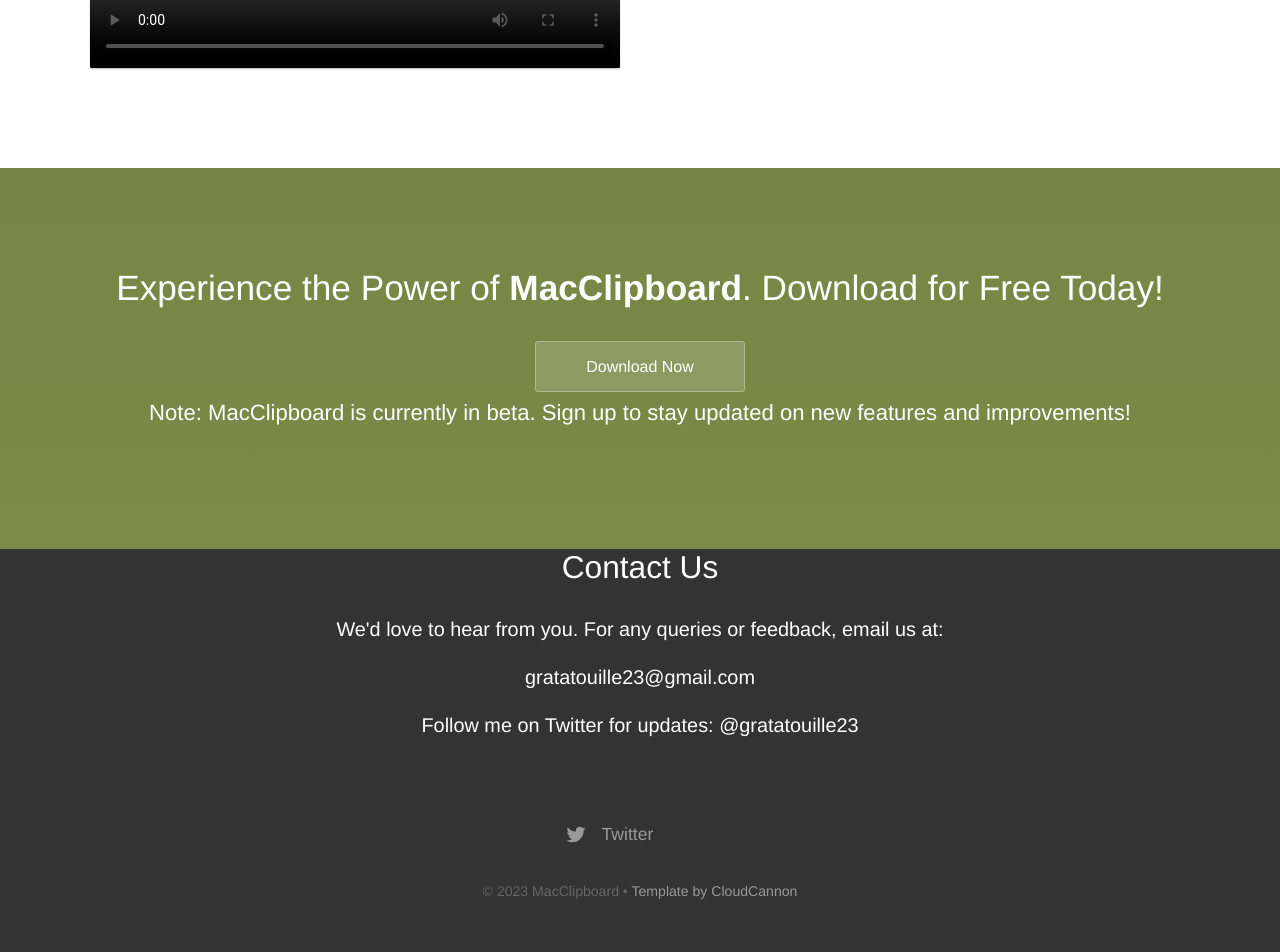
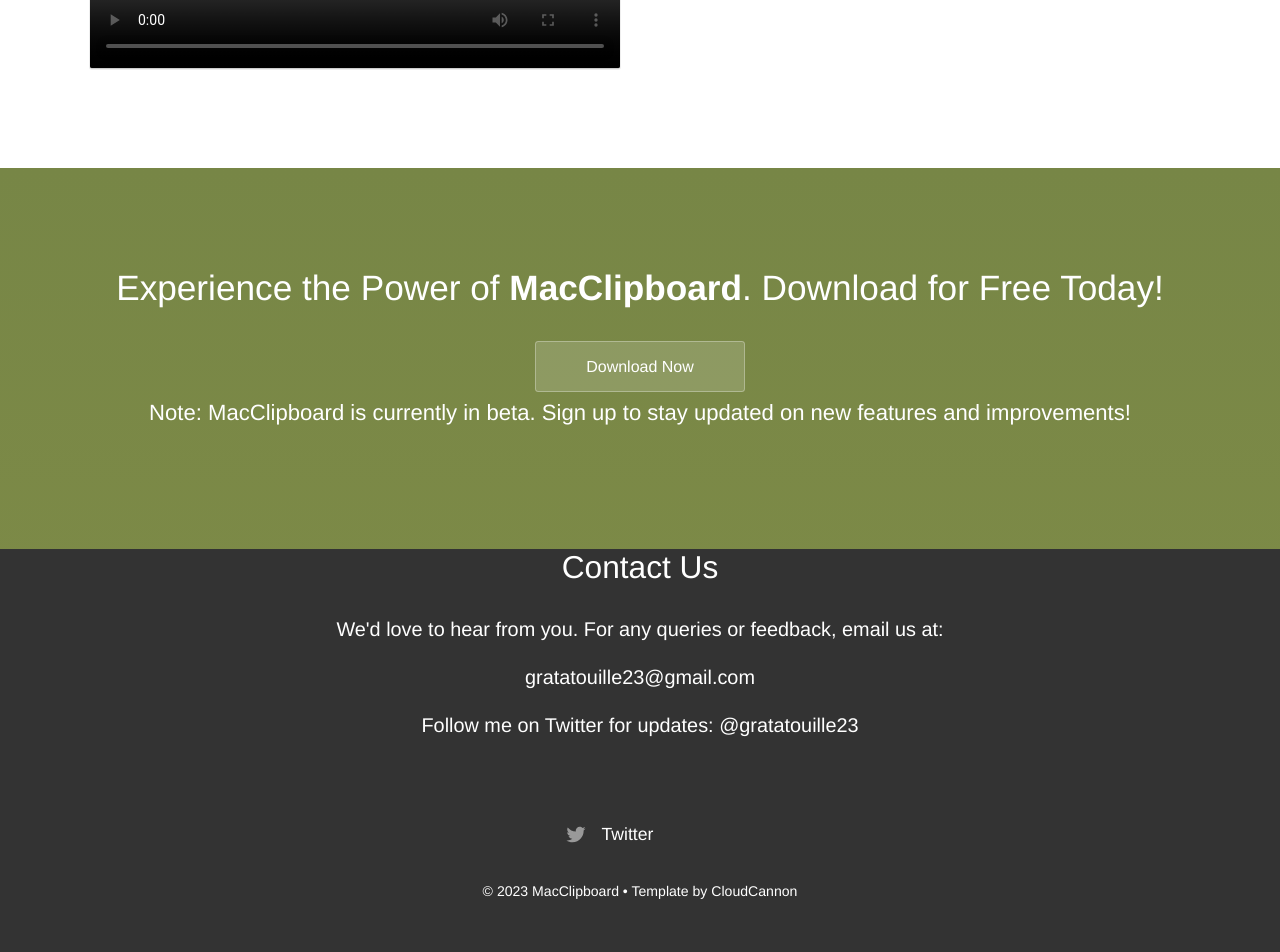
Before and after one commit to awalwema/awealwema.github.io, a Jekyll site: the page built from index.html, in a window 1280 px wide. Shown: the part 1832-2784 px from the top of the page. Built offline with Jekyll 4.4.1, drawn with Linux system fonts in a browser that asks for light colours; the list of posts is cut into pages by our own code; grey boxes are pictures that could not be loaded.

Commit message:
make better contrast

```diff
--- a/_sass/footer.scss
+++ b/_sass/footer.scss
@@ -73,11 +73,12 @@
 	font-size: 1.1em;
 	position: relative;
 	background: #333333;
-	color: #fff;
+	color: white;
 
 	.copyright {
 		font-size: .8em;
 		margin: 0 auto;
+		color: white;
 
 		@media #{$tablet} {
 			text-align: center;
@@ -87,13 +88,13 @@
 
 	&,
 	a {
-		color: #999;
+		color: white;
 	}
 
 	h2 {
 		font-size: 1.4em;
 		margin: 30px 0;
-		color: #ccc;
+		color: white;
 	}
 
 	.footer-columns {
@@ -114,7 +115,7 @@
 		width: 100%;
 		padding: 30px 0;
 		margin: 0;
-		background-color: #222527;
+		background-color: white;
 
 		a {
 			font-weight: 600;
```
Also changed, not shown: 3 other files.
